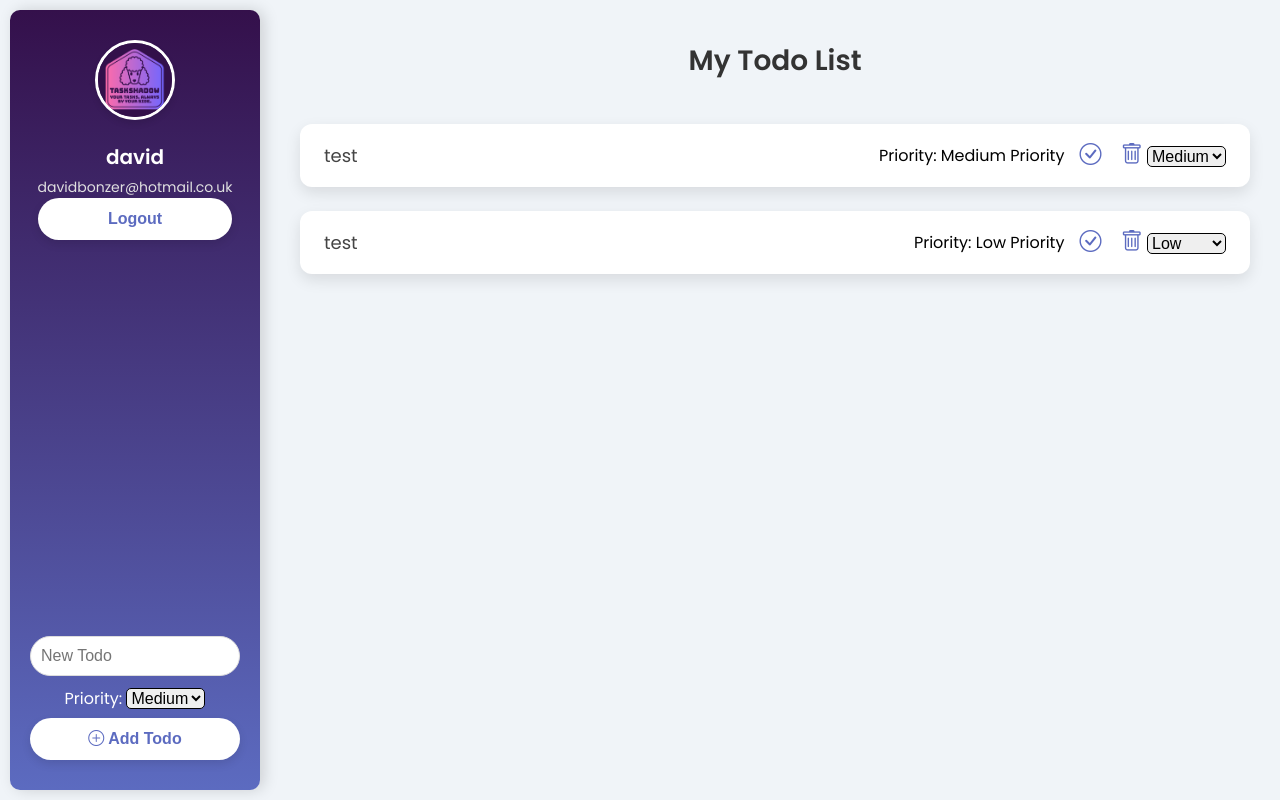
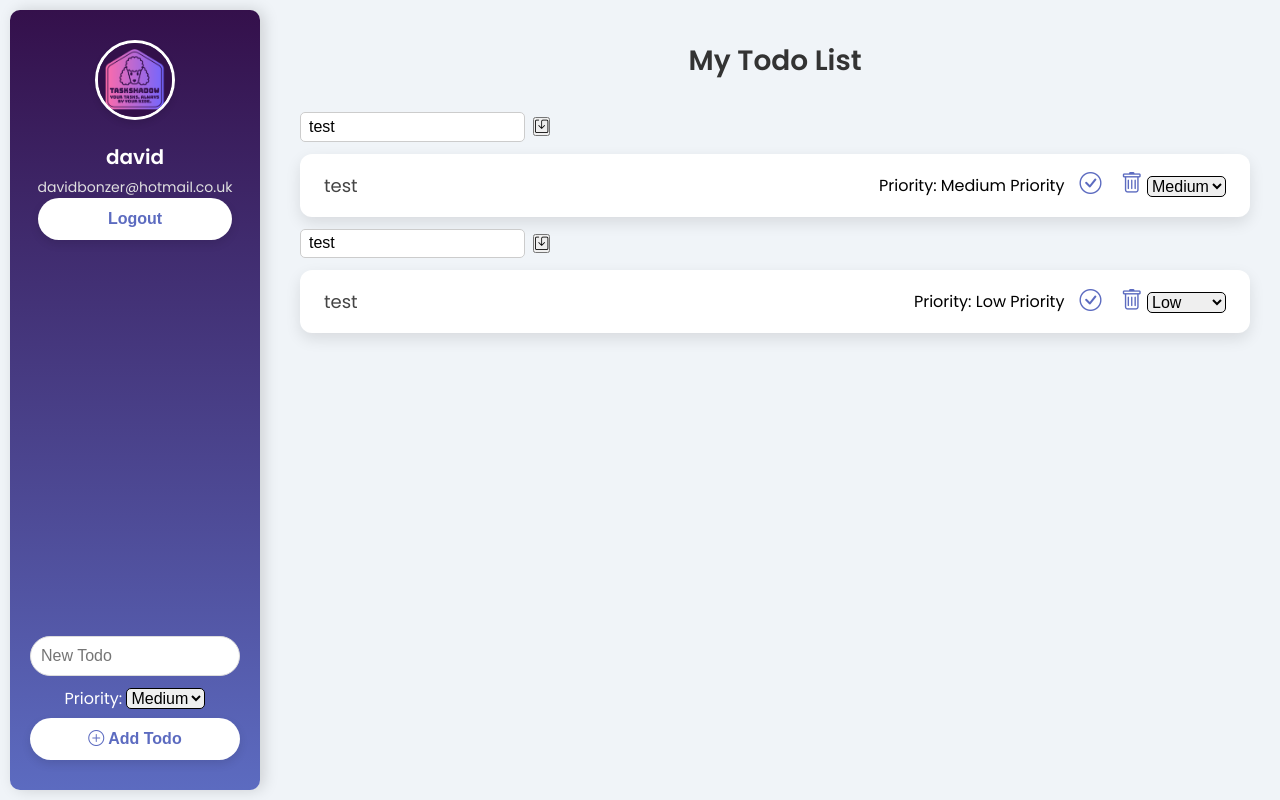
Before and after one commit to Vequis-uk/taskshadow, a Django app: page / in a window 1280 px wide. Run offline with Django 5.2, Linux system fonts and the light colour scheme; a user stored in the database is signed in; data comes from the database, SQL or seed files in the repository; both versions use the stored data as it was after the commit.

Commit message:
added form to update the titles for the todos, allowing users to change them

```diff
--- a/taskshadow_app/static/styles/styles.css
+++ b/taskshadow_app/static/styles/styles.css
@@ -358,3 +358,18 @@ ul.errorlist.nonfield {
     display: flex;
     justify-content: center;
 }
+
+/* Editing to-do titles */
+
+.edit-title-form {
+    display: flex;
+    align-items: center;
+    gap: 0.5rem;
+}
+
+.edit-title-input {
+    border: 1px solid #ccc;
+    padding: 0.3rem 0.5rem;
+    border-radius: 5px;
+    font-size: 1rem;
+}
--- a/taskshadow_app/templates/todo_list.html
+++ b/taskshadow_app/templates/todo_list.html
@@ -62,6 +62,14 @@
 
     <div class="todo-list">
       {% for todo in todos %}
+      <!-- Edit To-do Title Form -->
+      <form method="POST" action="{% url 'update_todo_title' todo.id %}" class="edit-title-form">
+        {% csrf_token %}
+        <label>
+          <input type="text" name="title" value="{{ todo.title }}" class="edit-title-input">
+        </label>
+        <button type="submit" class="btn-edit" aria-label="save edited title"><i class="bi bi-save"></i></button>
+      </form>
       <div class="todo-item {% if todo.completed %}completed{% endif %}">
         <span class="todo-text">{{ todo.title }}</span>
         <span class="todo-priority">Priority: {{ todo.get_priority_display }}</span>
--- a/taskshadow_app/urls.py
+++ b/taskshadow_app/urls.py
@@ -14,5 +14,6 @@ urlpatterns = [
     path(
         'update-priority/<int:todo_id>/',
         views.update_priority, name='update_priority'),
+    path('update-title/<int:todo_id>/', views.update_todo_title, name='update_todo_title'),
 
 ]
--- a/taskshadow_app/views.py
+++ b/taskshadow_app/views.py
@@ -3,7 +3,7 @@ from django.contrib.auth import login
 from django.contrib.auth.decorators import login_required
 from django.contrib.auth import logout as django_logout
 from django.contrib import messages
-from .forms import CustomUserCreationForm, CustomUserAuthenticationForm
+from .forms import CustomUserCreationForm, CustomUserAuthenticationForm, TodoUpdateForm
 
 # Model imports
 from .models import TaskShadowTodo
@@ -63,6 +63,14 @@ def delete_todo(request, todo_id):
     messages.success(request, f"Todo '{todo.title}' deleted successfully!")
     return redirect('todo_list')
 
+# Added new form to be able to update the to-do titles
+def update_todo_title(request, todo_id):
+    todo = get_object_or_404(TaskShadowTodo, id=todo_id)
+    if request.method == 'POST':
+        form = TodoUpdateForm(request.POST, instance=todo)
+        if form.is_valid():
+            form.save()
+    return redirect('todo_list')
 
 # Register View
 def register(request):
--- a/taskshadow_project/settings.py
+++ b/taskshadow_project/settings.py
@@ -15,7 +15,7 @@ BASE_DIR = Path(__file__).resolve().parent.parent
 SECRET_KEY = os.environ.get('SECRET_KEY')
 
 # SECURITY WARNING: don't run with debug turned on in production!
-DEBUG = False
+DEBUG = True
 
 ALLOWED_HOSTS = ['taskshadow-20be08825c40.herokuapp.com', 'localhost', '127.0.0.1']
 
```
Also changed, not shown: taskshadow_app/forms.py (+11 -0 lines), db.sqlite3.
